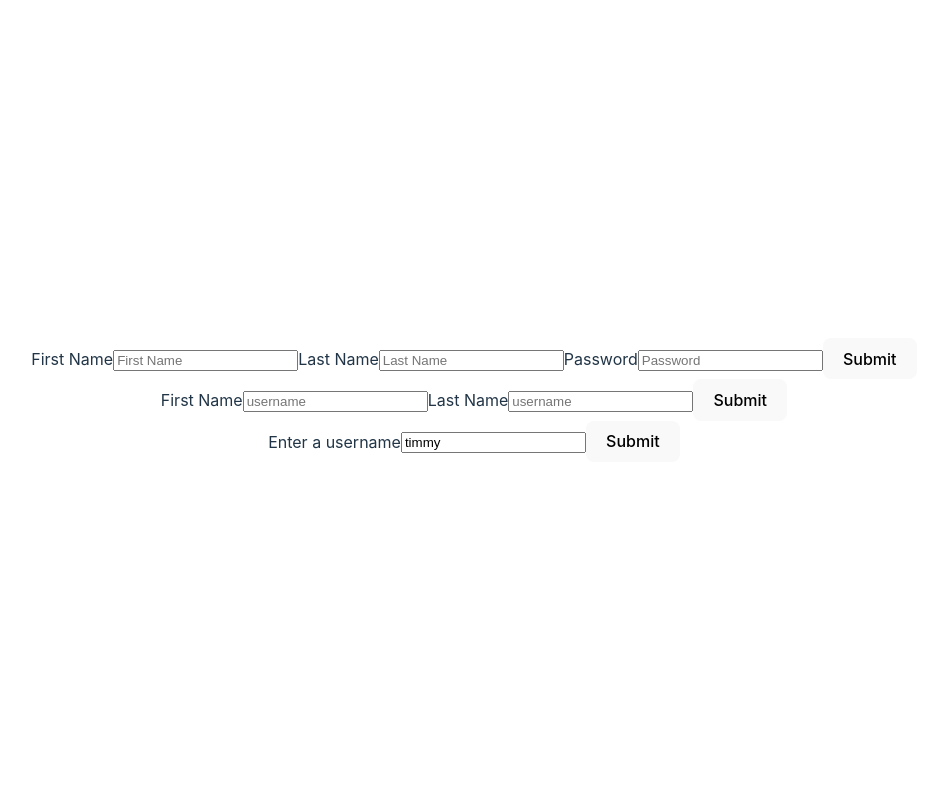
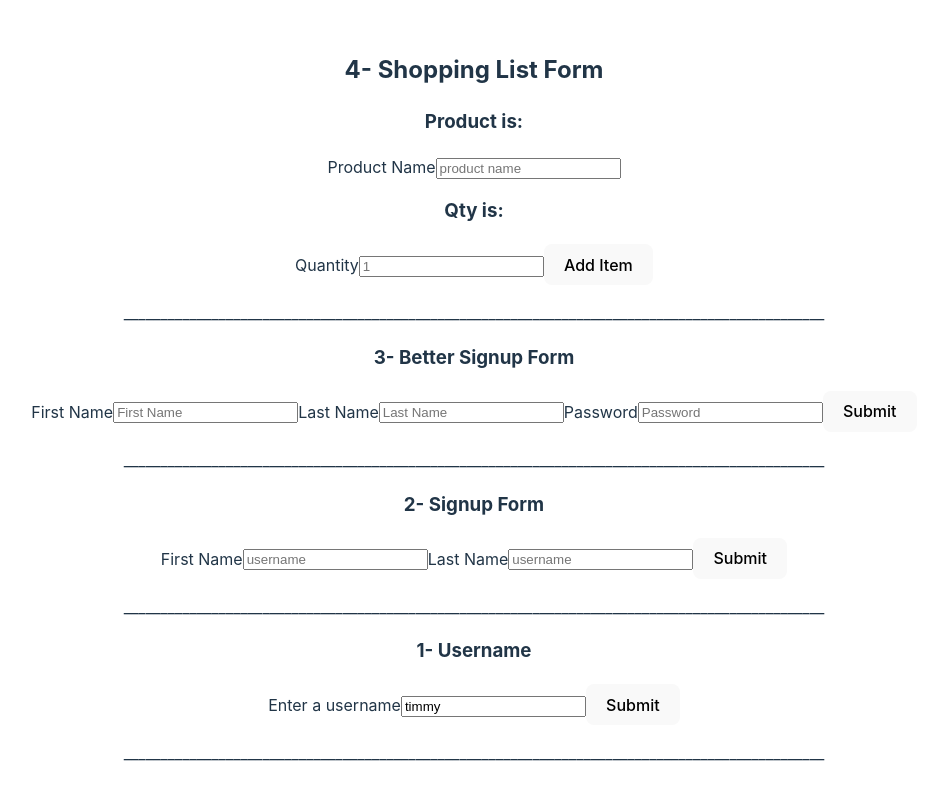
Before and after one commit to saim96/react-form, a React (Vite) app: page / in a window 1280 px wide. Shown: the top 800 px of the page, without its empty margins (166-1093 px from the left). Built offline with nearby package versions, Linux system fonts and the light colour scheme.

Commit message:
ShoppingListForm component added

```diff
--- a/src/App.jsx
+++ b/src/App.jsx
@@ -1,11 +1,13 @@
 import UsernameForm from "./UsernameForm";
 import SignupForm from "./SignupForm";
 import BettersignupForm from "./BetterSignupForm.component";
+import ShoppingListForm from "./ShoppingList.component";
 import "./App.css";
 
 function App() {
   return (
     <>
+      <ShoppingListForm />
       <BettersignupForm />
       <SignupForm />
       <UsernameForm />
--- a/src/BetterSignupForm.component.jsx
+++ b/src/BetterSignupForm.component.jsx
@@ -10,13 +10,14 @@ function BetterSignupForm() {
     const changedField = evt.target.name; // which feild changed? name of that feild.
     const newValue = evt.target.value;
 
-    setFormData((currData) => { // take whatever's current data
+    setFormData((currData) => {
+      // take whatever's current data
       // currData[changedField] = newValue; //update the field, whatever the correct field is wit the new value and then return a copy of the object
       // return { ...currData }; //return the copy of that object
       return {
         ...currData,
-        [changedField]: newValue,
-        // [evt.target.name] = [evt.target.value], //some people don't create respective varible instead they only write this exptression
+        [changedField]: newValue, //that is computed property name syntax
+        // [evt.target.name]: evt.target.value, //some people don't create respective varible instead they only write this exptression
       };
     });
   };
@@ -26,6 +27,7 @@ function BetterSignupForm() {
   };
   return (
     <div>
+      <h3> 3- Better Signup Form</h3>
       <label htmlFor="firstname">First Name</label>
       <input
         type="text"
@@ -54,6 +56,9 @@ function BetterSignupForm() {
         id="password"
       />
       <button onClick={handleSubmit}>Submit</button>
+      <p>
+        ________________________________________________________________________________________________
+      </p>
     </div>
   );
 }
--- /dev/null
+++ b/src/ShoppingList.component.jsx
@@ -0,0 +1,45 @@
+import { useState } from "react";
+
+export default function ShoppingListForm() {
+  const [formData, setFormData] = useState({
+    product: "",
+    quantity: "",
+  });
+  const handleChange = (evt) => {
+    setFormData((currData) => {
+      return {
+        ...currData,
+        [evt.target.name]: evt.target.value,
+      };
+    });
+  };
+  return (
+    <form>
+      <h2>4- Shopping List Form </h2>
+      <h3>Product is: {formData.product} </h3>
+      <label htmlFor="product"> Product Name</label>
+      <input
+        type="text"
+        placeholder="product name"
+        name="product"
+        id="product"
+        onChange={handleChange}
+        value={formData.product}
+      />
+      <h3>Qty is: {formData.quantity} </h3>
+      <label htmlFor="quantity"> Quantity</label>
+      <input
+        type="number"
+        placeholder="1"
+        name="quantity"
+        id="quantity"
+        onChange={handleChange}
+        value={formData.quantity}
+      />
+      <button> Add Item</button>
+      <p>
+        ________________________________________________________________________________________________
+      </p>
+    </form>
+  );
+}
--- a/src/SignupForm.jsx
+++ b/src/SignupForm.jsx
@@ -14,6 +14,7 @@ function SignupForm() {
   };
   return (
     <div>
+    <h3>2- Signup Form</h3>
       <label htmlFor="firstname">First Name</label>
       <input
         type="text"
@@ -31,6 +32,8 @@ function SignupForm() {
         id="lastname"
       />
       <button onClick={handleSubmit}>Submit</button>
+      <p>________________________________________________________________________________________________</p>
+
     </div>
   );
 }
--- a/src/UsernameForm.jsx
+++ b/src/UsernameForm.jsx
@@ -6,6 +6,7 @@ function UsernameForm() {
   };
   return (
     <div>
+      <h3>1- Username</h3>
       <label htmlFor="username">Enter a username</label>
       <input
         type="text"
@@ -15,6 +16,7 @@ function UsernameForm() {
         id="username"
       />
       <button>Submit</button>
+      <p>________________________________________________________________________________________________</p>
     </div>
   );
 }
```
